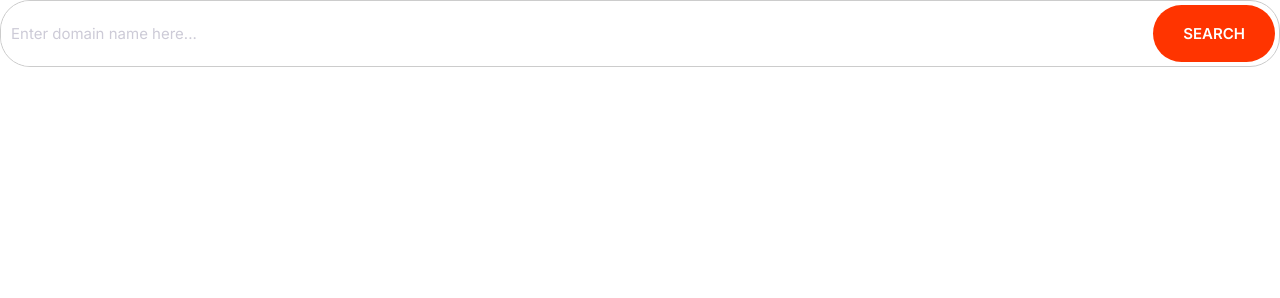
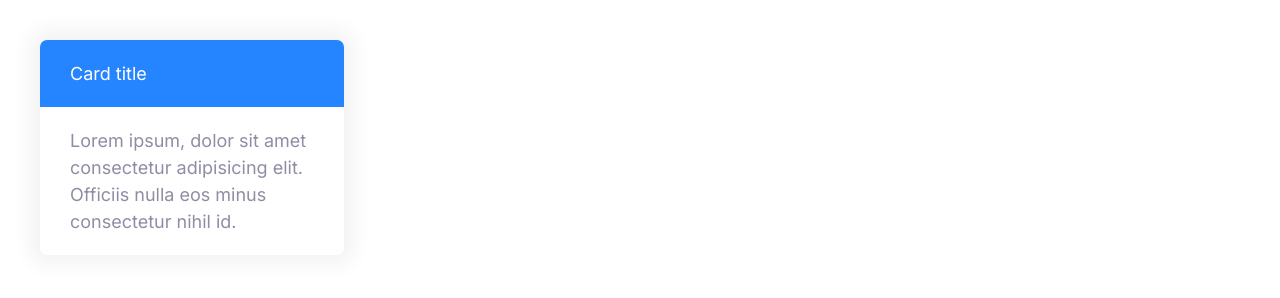
Before and after one commit to vraycode/First-website, a plain HTML site: page final.html in a window 1280 px wide. Drawn offline with Linux system fonts and the light colour scheme.

Commit message:
building card.

```diff
--- a/css/style.css
+++ b/css/style.css
@@ -227,3 +227,22 @@ a {
     font-size: 1.5rem;
   }
 }
+
+/* card */
+.card {
+  border-radius: 7px;
+  box-shadow: 0 0 20px 10px #f3f3f3;
+  overflow: hidden;
+}
+.card__header,
+.card__body {
+  padding: 2rem 3rem;
+}
+.card--primary .card__header {
+  background: var(--color-primary);
+  color: white;
+}
+.card--secondary .card__header {
+  background: var(--color-secondary);
+  color: white;
+}
--- a/final.html
+++ b/final.html
@@ -14,13 +14,14 @@
     <link rel="stylesheet" href="css/style.css" />
   </head>
   <body>
-    <div class="input-group">
-      <input
-        type="text"
-        class="input"
-        placeholder="Enter domain name here..."
-      />
-      <button class="btn btn--accent">Search</button>
+    <div style="width: 30%; padding: 4rem">
+      <div class="card card--primary">
+        <header class="card__header">Card title</header>
+        <div class="card__body">
+          Lorem ipsum, dolor sit amet consectetur adipisicing elit. Officiis
+          nulla eos minus consectetur nihil id.
+        </div>
+      </div>
     </div>
   </body>
 </html>
```
Also changed, not shown: component/card.html (added, +9 -0 lines).
